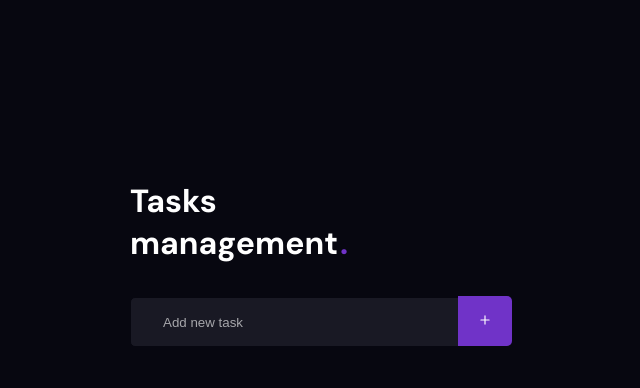
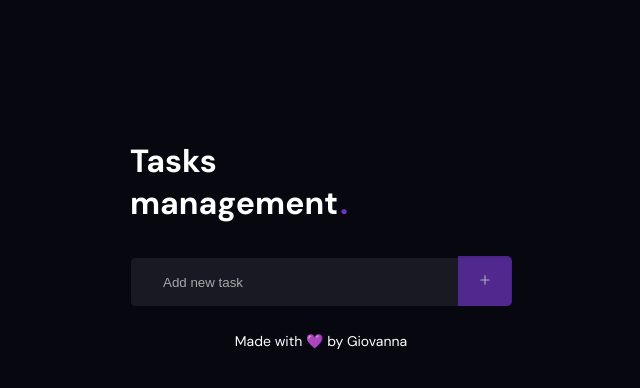
Before and after one commit to giovannalinda/tasks-management, a React (Create React App) app: page / in a window 1280 px wide. Shown: the top 388 px of the page, without its empty margins (319-959 px from the left). Built offline with nearby package versions, Linux system fonts and the light colour scheme.

Commit message:
style: stylized to-do list

```diff
--- a/src/ui/components/TaskList/TaskList.styled.ts
+++ b/src/ui/components/TaskList/TaskList.styled.ts
@@ -5,7 +5,8 @@ export const Container = styled.div`
   display: flex;
   align-items: center;
   justify-content: center;
-  margin: 180px 0 0 0;
+  flex-direction: column;
+  margin: 140px 0 0 0;
 `
 
 export const Header = styled.header`
@@ -27,9 +28,10 @@ export const Header = styled.header`
     background: ${theme.colors.gray[700]};
     border: 1px solid ${theme.colors.gray[900]};
     border-radius: ${theme.radius};
-    padding: 0 32px;
+    padding: 0 72px 0 32px;
     color: ${theme.colors.white};
     transition: border-color 0.2s ease-in;
+    margin: 0 0 10px 0;
 
     @media (max-width: 400px) {
       width: 300px;
@@ -54,6 +56,11 @@ export const Header = styled.header`
     border-radius: 0 5px 5px 0;
     margin: 0 0 0 -54px;
 
+    &[disabled] {
+      cursor: not-allowed;
+      opacity: 65%;
+    }
+
     :hover {
       opacity: 85%;
     }
@@ -62,7 +69,18 @@ export const Header = styled.header`
 
 export const TaskContainer = styled.main`
   ul {
+    max-height: 350px;
     list-style: none;
+    overflow-y: scroll;
+    margin: 0 0 0 15px;
+
+    &::-webkit-scrollbar {
+      height: 0;
+    }
+
+    @media (max-width: 400px) {
+      width: 320px;
+    }
   }
 `
 
@@ -73,12 +91,45 @@ type TaskItemProps = {
 export const TaskItem = styled.li<TaskItemProps>`
   display: flex;
   align-items: center;
+  justify-content: space-between;
+  background: ${theme.colors.gray[700]};
+  width: 382px;
+  height: 77px;
+  margin: 10px 0 0 0;
+  border-radius: ${theme.radius};
+  padding: 20px;
+  border: 1px solid ${theme.colors.gray[900]};
+  transition: border-color 0.2s ease-in;
+
+  & + li {
+    margin: 6px 0 0 0;
+  }
+
+  :hover {
+    border-color: ${theme.colors.purple[600]};
+  }
 
   ${({ checked }) =>
     checked &&
     css`
       span {
         text-decoration: line-through;
+        opacity: 67%;
       }
     `}
+
+  span {
+    font-size: 14px;
+  }
+
+  button {
+    background: none;
+    border: none;
+    color: ${theme.colors.purple[600]};
+  }
 `
+
+export const Footer = styled.footer`
+  margin: 15px 0 10px 0;
+  font-size: 14px;
+`
--- a/src/ui/components/TaskList/TaskList.tsx
+++ b/src/ui/components/TaskList/TaskList.tsx
@@ -48,8 +48,14 @@ export function TaskList() {
           placeholder='Add new task'
           onChange={(e) => setNewTaskTitle(e.target.value)}
           value={newTaskTitle}
+          maxLength={40}
         />
-        <button type='submit' onClick={handleCreateNewTask}>
+        <button
+          type='submit'
+          onClick={handleCreateNewTask}
+          title='Add task to do?'
+          disabled={newTaskTitle.length === 0}
+        >
           <FiPlus size={14} />
         </button>
       </S.Header>
@@ -64,13 +70,19 @@ export function TaskList() {
                 onChange={() => handleOnChange(task.id)}
               />
               <span>{task.title}</span>
-              <button type='button' onClick={() => handleDeleteTask(task.id)}>
-                <FiTrash />
+              <button
+                type='button'
+                onClick={() => handleDeleteTask(task.id)}
+                title='Remove task?'
+              >
+                <FiTrash size={18} />
               </button>
             </S.TaskItem>
           ))}
         </ul>
       </S.TaskContainer>
+
+      <S.Footer>Made with 💜 by Giovanna</S.Footer>
     </S.Container>
   )
 }
```
